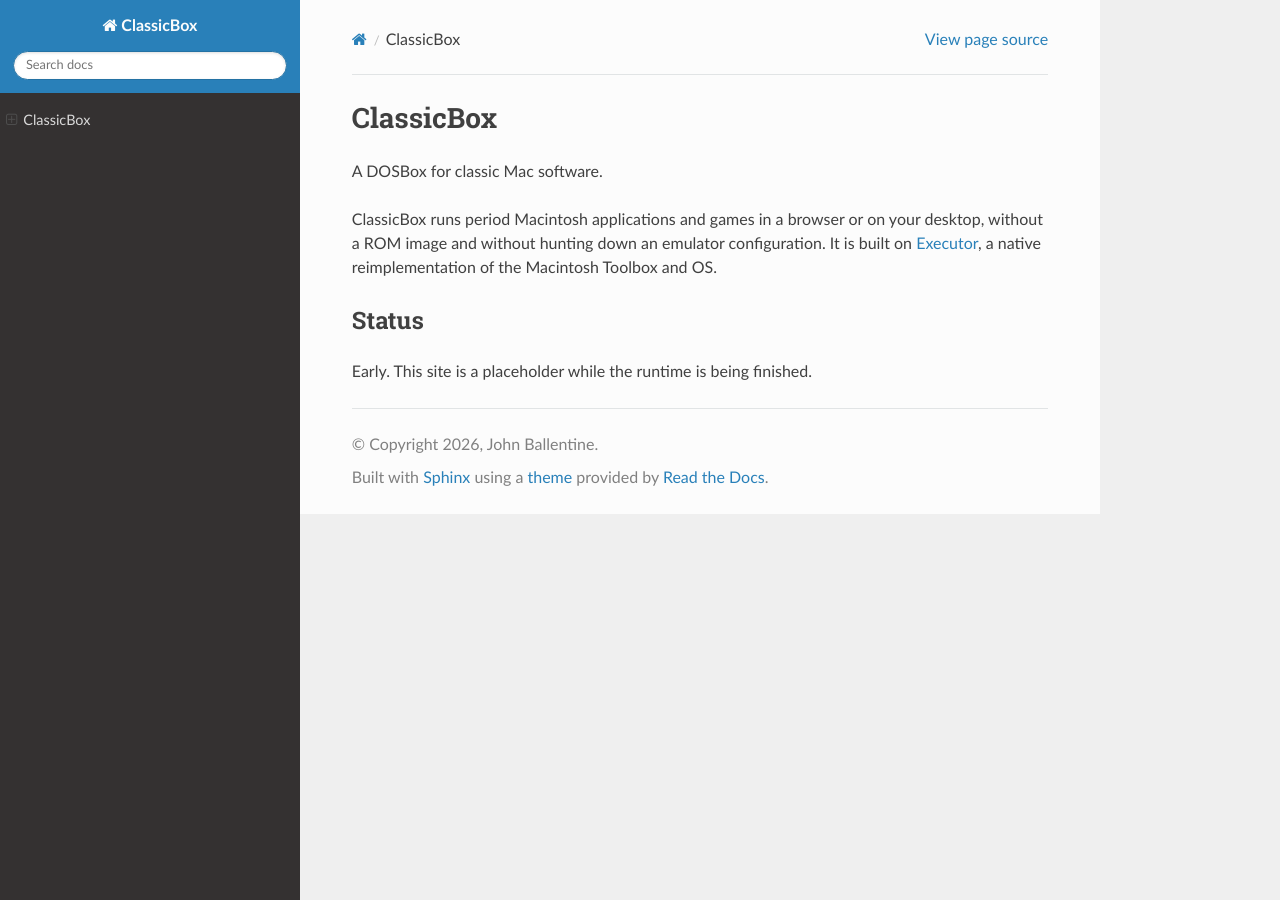
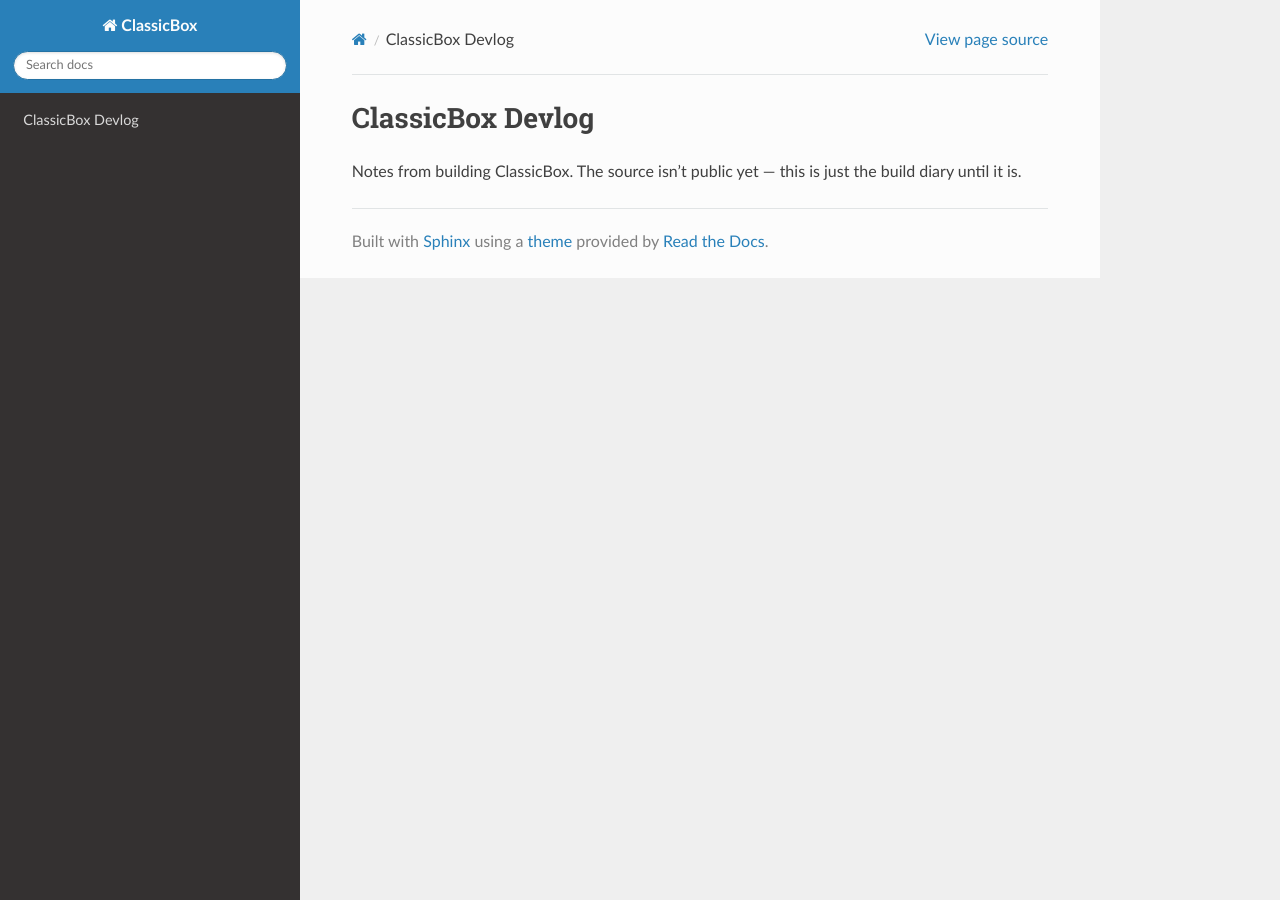
Before and after one commit to macbox-project/macbox-site, a Sphinx documentation site: the page built from docs/index.md, in a window 1280 px wide. Built offline with Sphinx 7.4.7 and the Read the Docs theme 3.1.0, drawn with Linux system fonts in a browser that asks for light colours.

Commit message:
site: reframe as a devlog, drop the pitch and the copyright line
The landing page described what ClassicBox is and does, which oversells a
project whose source is not public yet -- the reader gets interested and then
finds nothing to look at. Replaced with a plain statement of what the site is
(a build diary) and an explicit note that the source is not public.

Footer copyright removed via html_show_copyright = False. Sphinx only renders
the footer copyright when that is True, so the `copyright` value is dropped
rather than left behind to drift.

Empty toctree left in place as the mount point for posts.

Co-Authored-By: Claude Opus 5 <noreply@anthropic.com>

````diff
--- a/docs/conf.py
+++ b/docs/conf.py
@@ -6,7 +6,10 @@
 
 project = "ClassicBox"
 author = "John Ballentine"
-copyright = "2026, John Ballentine"
+
+# No copyright line in the footer. Sphinx only renders one when this is True,
+# so there is no `copyright` value to keep in sync.
+html_show_copyright = False
 
 extensions = [
     # Writes the .nojekyll file into the build output. Without it GitHub Pages
--- a/docs/index.md
+++ b/docs/index.md
@@ -1,18 +1,10 @@
-# ClassicBox
+# ClassicBox Devlog
 
-A DOSBox for classic Mac software.
-
-ClassicBox runs period Macintosh applications and games in a browser or on your
-desktop, without a ROM image and without hunting down an emulator configuration.
-It is built on [Executor](https://github.com/johnballentine/classicbox), a native
-reimplementation of the Macintosh Toolbox and OS.
+Notes from building ClassicBox. The source isn't public yet — this is just the
+build diary until it is.
 
 ```{toctree}
-:maxdepth: 2
-:caption: Contents
+:maxdepth: 1
+:caption: Posts
 
 ```
-
-## Status
-
-Early. This site is a placeholder while the runtime is being finished.
````
